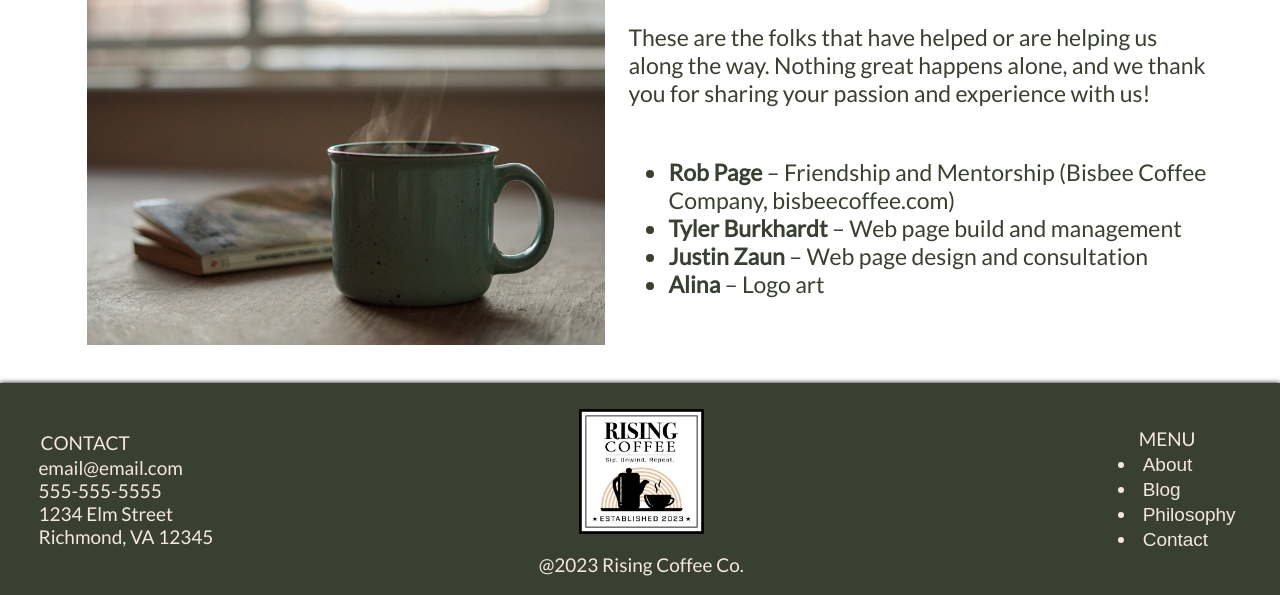
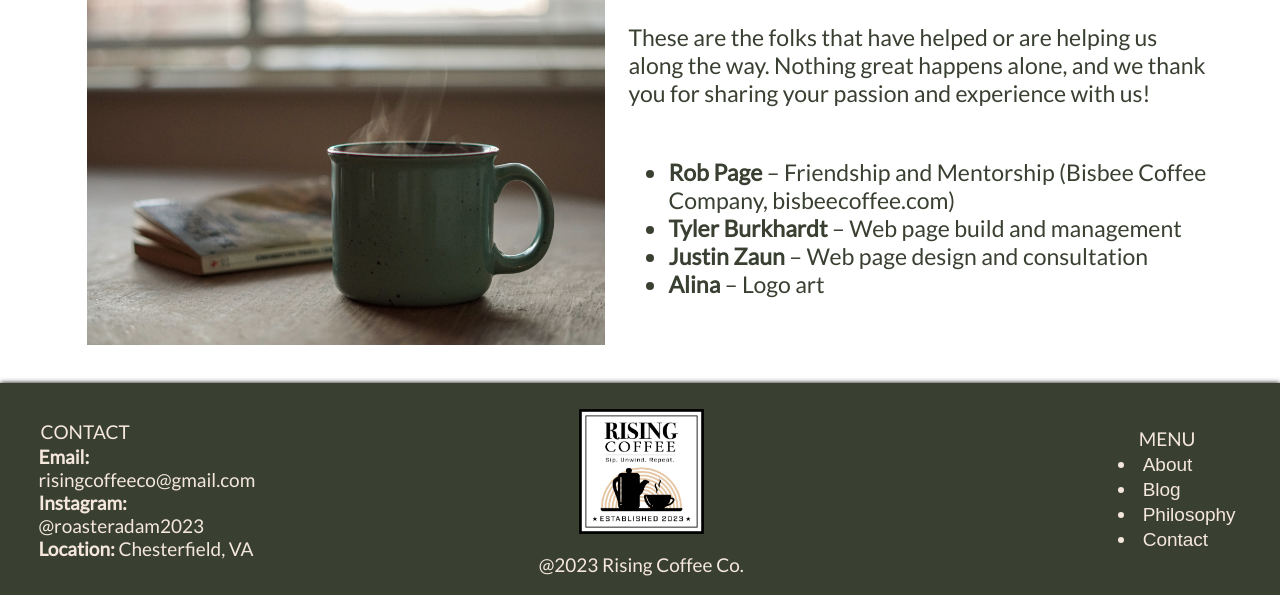
Before and after one commit to tjburk/Rising-Coffee, a Django app: page / in a window 1280 px wide. Shown: the part 2810-3405 px from the top of the page. Run offline with Django 4.2, Linux system fonts and the light colour scheme.

Commit message:
Updated contact info

```diff
--- a/templates/rising_coffee/footer.html
+++ b/templates/rising_coffee/footer.html
@@ -4,10 +4,9 @@
 <div class="footer">
     <div id="contact_section">
         <div id="footer_heading">CONTACT</div>
-        <div>email@email.com</div>
-        <div>555-555-5555</div>
-        <div>1234 Elm Street</div>
-        <div>Richmond, VA 12345</div>
+        <div><strong>Email: </strong>risingcoffeeco@gmail.com</div>
+        <div><strong>Instagram: </strong>@roasteradam2023</div>
+        <div><strong>Location: </strong>Chesterfield, VA</div>
     </div>
 
     <div id="footer_center">
```
